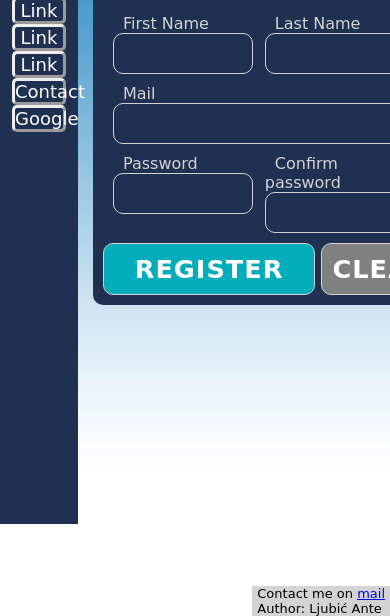
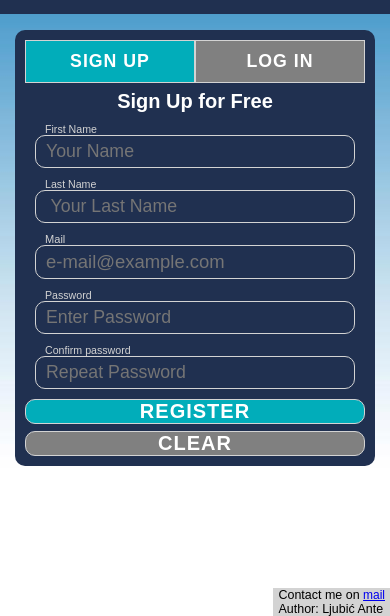
Before and after one commit to aljubic/mathos-zadatak-osnovecss, a plain HTML site: page index.html in a window 390 px wide. Shown: the part 228-844 px from the top of the page. Drawn offline with Linux system fonts and the light colour scheme.

Commit message:
Responsive design implemented

```diff
--- a/assets/css/style.css
+++ b/assets/css/style.css
@@ -8,7 +8,7 @@ body{
   background-repeat: repeat-x;
 	margin: 0;
 	padding: 0;
-  font-family: cursive, sans-serif;
+  font-family: sans-serif;
 }
 
 .header{
@@ -83,7 +83,6 @@ h1{
 	background-color: gray;
 	width: 100%;
 	display: block;
-	border-style: groove;
 }
 .sec_nav ul{
 	padding-left: 10px;
@@ -145,7 +144,7 @@ h1{
   display: block;
   padding: 10px;
   color: lightgray;
-  min-width: 332px;
+  min-width: 215px;
   max-width: 500px;
   border-radius: 10px;
 }
@@ -181,8 +180,8 @@ input{
   border-radius: 10px;
 }
 input:focus {
-		outline:0;
-		border-color: #01adba;
+	outline:0;
+	border-color: #01adba;
 }
 
 .under{
@@ -287,9 +286,9 @@ input:focus {
 	background-color: lightgrey;
 	display: block;
 	bottom: 0;
-  right: 0;
-  font-size: small;
-  padding: 0 5px 0 5px;
+    right: 0;
+    font-size: small;
+    padding: 0 5px 0 5px;
 }
 
 .wraper{
@@ -297,3 +296,83 @@ input:focus {
 	overflow: hidden;
 	width: 80%;
 }
+
+@media all and (max-width: 25em) {
+  *{
+    font-size: 96%;
+  }
+
+  h1{
+    font-size: 25px;
+    padding-bottom: 0;
+  }
+  .reg_form h3{
+    padding-top: 30px;
+    margin-bottom: 0;
+  }
+
+  .button,.button-res,login-row{
+    margin-bottom: 2%;
+    width: 100%;
+    padding:0;
+  }
+
+  .button-res{
+    margin:0;
+  }
+}
+
+
+@media all and (max-width: 34em) {
+  .header{
+    padding-bottom: 20px;
+    width: 100%;
+  }
+
+  .prim_nav ul li{
+    display: inline-block;
+  }
+
+  .sec_nav{
+    display: none;
+  }
+
+  .wraper{
+    width: 100%;
+  }
+
+  .top-row div{
+    margin-top:0;
+    width: 100%;
+  }
+    .prim_nav li {
+    float: left;
+    width: 50%;
+    padding-left: 2.5%;
+  }
+
+  .main{
+    padding-top: 0;
+  }
+
+  .field-wrap{
+    margin-top: 10px;
+  }
+
+}
+
+@media all and (max-width: 40em) {
+  .sec_nav li{
+    float: left;
+    width: 50%;
+  }
+
+  .sec_nav ul{
+    padding: 0;
+  }
+
+  .reg_form{
+    margin-top: 16px;
+  }
+
+}
--- a/index.html
+++ b/index.html
@@ -39,7 +39,6 @@
 				<li><a href="link">Link</a></li>
 				<li><a href="link">Link</a></li>
 				<li><a href="link">Link</a></li>
-				<li><a href="link">Link</a></li>
 				<li><a href="contact.html">Contact</a></li>
 				<li><a href="http://www.google.hr" target="_blank">Google</a></li>
 			</ul>
@@ -65,27 +64,27 @@
 						<div class="top-row">
 							<div class="field-wrap">
 								<label>First Name</label>
-								<input type="text" required>
+								<input type="text" required placeholder="Your Name">
 							</div>
 							<div class="field-wrap">
 								<label>Last Name</label>
-								<input type="text" required>
+								<input type="text" required placeholder=" Your Last Name">
 							</div>
 						</div>
 
 						<div class="field-wrap">
 							<label>Mail</label>
-							<input type="email" required>
+							<input type="email" required placeholder="e-mail@example.com">
 						</div>
 
 						<div class="top-row">
 							<div class="field-wrap">
 								<label>Password</label>
-								<input type="password" required>
+								<input type="password" required placeholder="Enter Password">
 							</div>
 							<div class="field-wrap">
 								<label>Confirm password</label>
-								<input type="password" required>
+								<input type="password" required placeholder="Repeat Password">
 							</div>
 						</div>
 
```
